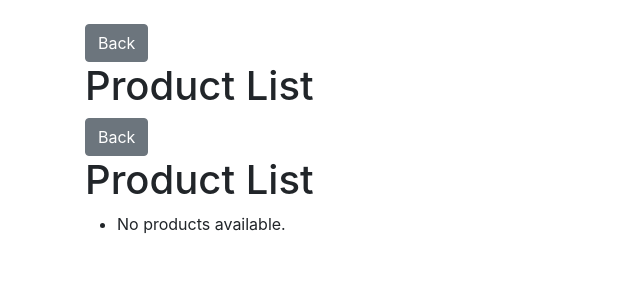
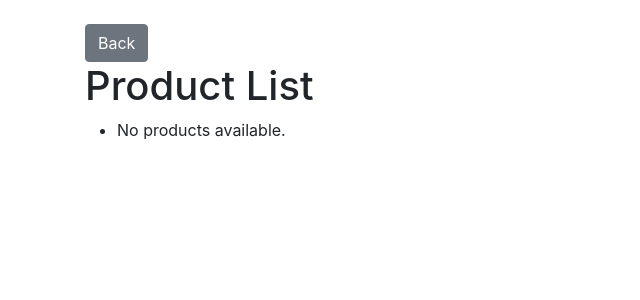
Before and after one commit to opalcousa/Django-CRM, a Django app: page /inventory/products/ in a window 1280 px wide. Shown: the part 56-356 px from the top of the page, without its empty margins (0-640 px from the left). Run offline with Django 4.2, Linux system fonts and the light colour scheme; data that the repository does not hold is empty; some libraries are stand-ins or nearby versions.

Commit message:
Remove duplicate code for the "Back" button and "Product List" heading in product_list.html.

```diff
--- a/inventory/templates/inventory/product_list.html
+++ b/inventory/templates/inventory/product_list.html
@@ -8,8 +8,6 @@
     <link rel="stylesheet" href="https://stackpath.bootstrapcdn.com/bootstrap/4.3.1/css/bootstrap.min.css">
 </head>
 <body>
-    <a href="{% url 'inventory:inventory_home' %}" class="btn btn-secondary">Back</a>
-    <h1>Product List</h1>
     <a href="{% url 'inventory:inventory_home' %}" class="btn btn-secondary">Back</a>
     <h1>Product List</h1>
     <ul>
```
